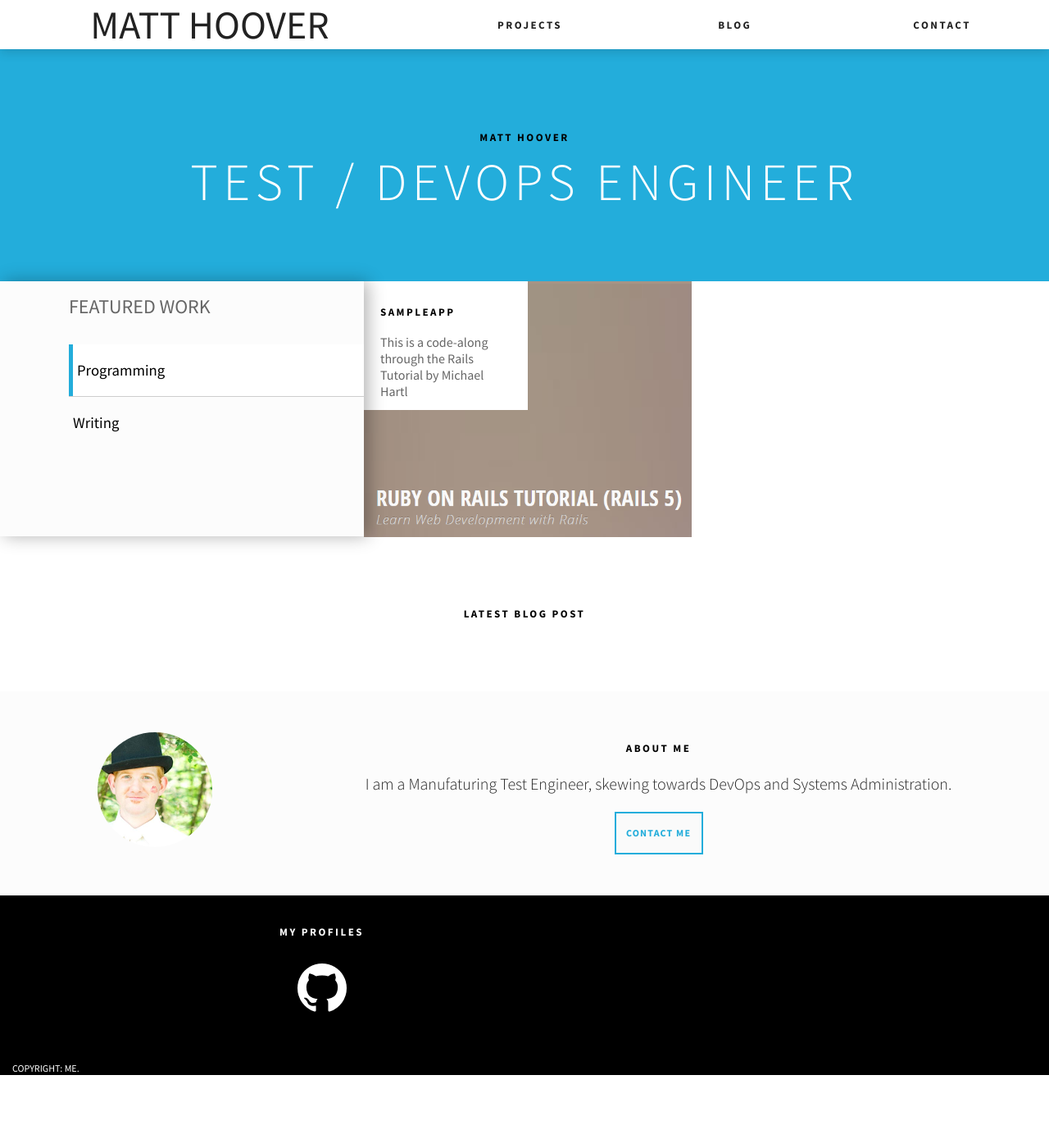
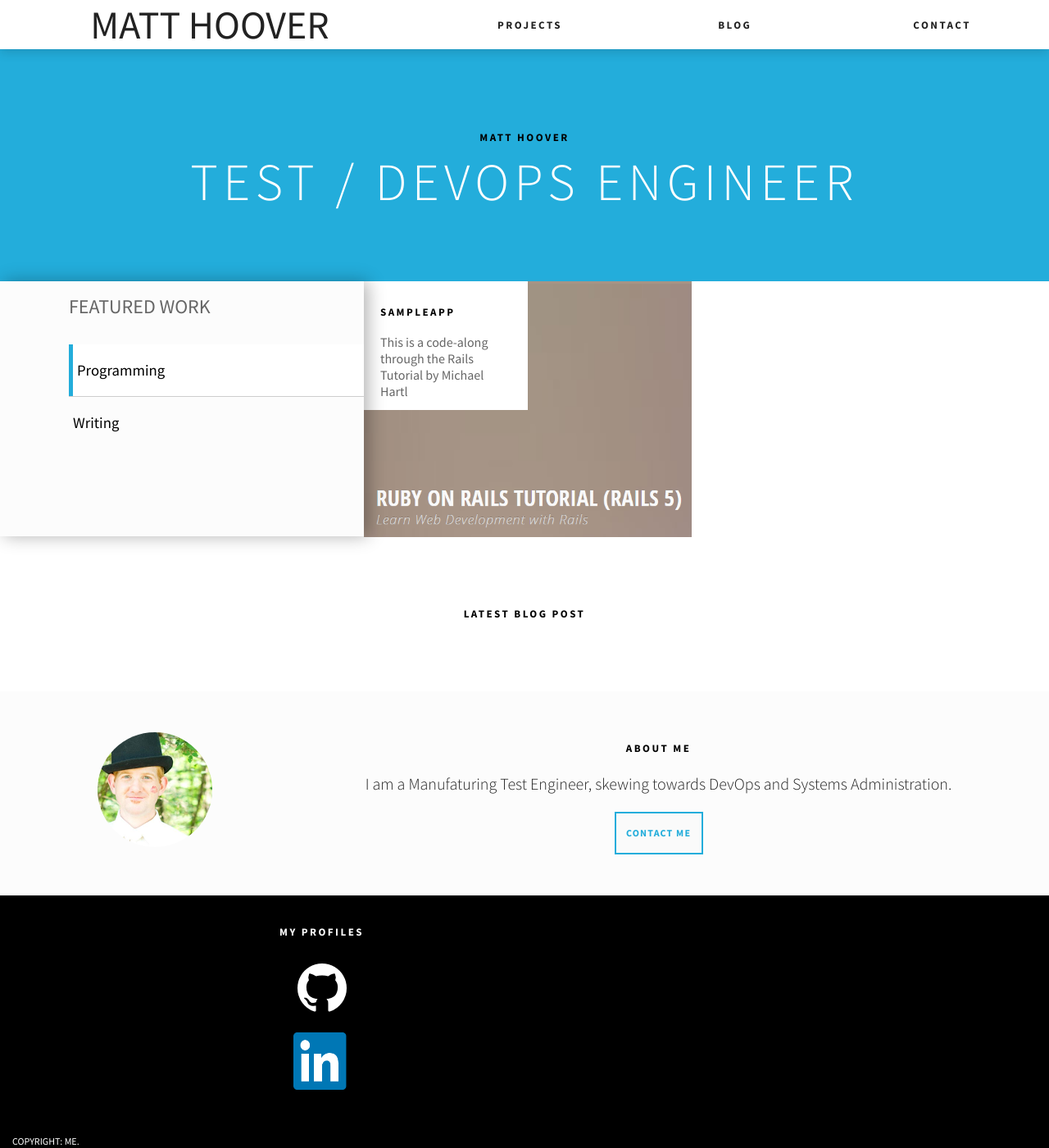
Before and after one commit to machuu/machuu.github.io, a Jekyll site: the page built from index.html, in a window 1280 px wide and 1400 px high. Shown: the whole window at 82% size. Built offline with Jekyll 4.4.1, drawn with Linux system fonts in a browser that asks for light colours.

Commit message:
Add LinkedIn Link to footer

```diff
--- a/_includes/footer.html
+++ b/_includes/footer.html
@@ -6,6 +6,11 @@
 				<li>
 					<a href="https://github.com/machuu" target="_blank">
 						<svg width="70" height="70" viewBox="0 0 1792 1792" xmlns="http://www.w3.org/2000/svg"><path d="M1664 896q0 251-146.5 451.5t-378.5 277.5q-27 5-39.5-7t-12.5-30v-211q0-97-52-142 57-6 102.5-18t94-39 81-66.5 53-105 20.5-150.5q0-121-79-206 37-91-8-204-28-9-81 11t-92 44l-38 24q-93-26-192-26t-192 26q-16-11-42.5-27t-83.5-38.5-86-13.5q-44 113-7 204-79 85-79 206 0 85 20.5 150t52.5 105 80.5 67 94 39 102.5 18q-40 36-49 103-21 10-45 15t-57 5-65.5-21.5-55.5-62.5q-19-32-48.5-52t-49.5-24l-20-3q-21 0-29 4.5t-5 11.5 9 14 13 12l7 5q22 10 43.5 38t31.5 51l10 23q13 38 44 61.5t67 30 69.5 7 55.5-3.5l23-4q0 38 .5 89t.5 54q0 18-13 30t-40 7q-232-77-378.5-277.5t-146.5-451.5q0-209 103-385.5t279.5-279.5 385.5-103 385.5 103 279.5 279.5 103 385.5z" fill="#fff"/></svg>
+					</a>
+				</li>
+				<li>
+					<a href="https://www.linkedin.com/in/matthew-hoover-1980192a" target="_blank">
+						<img src="/images/LinkedIn.png" width="70" height="70" >
 					</a>
 				</li>
 			</ul>
```
Also changed, not shown: images/LinkedIn.png (added).
